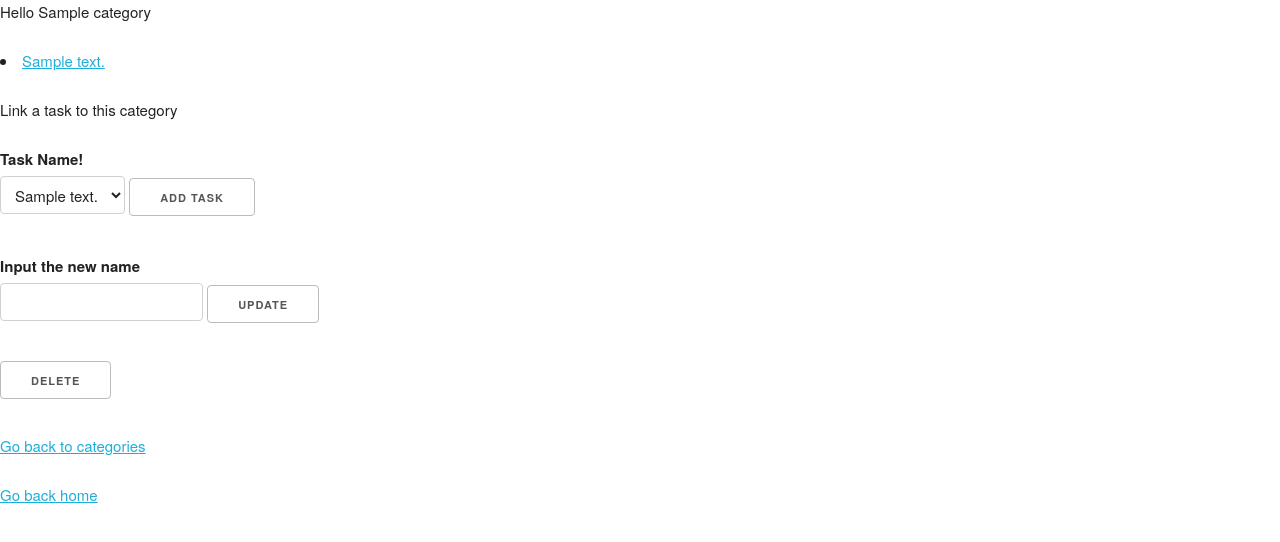
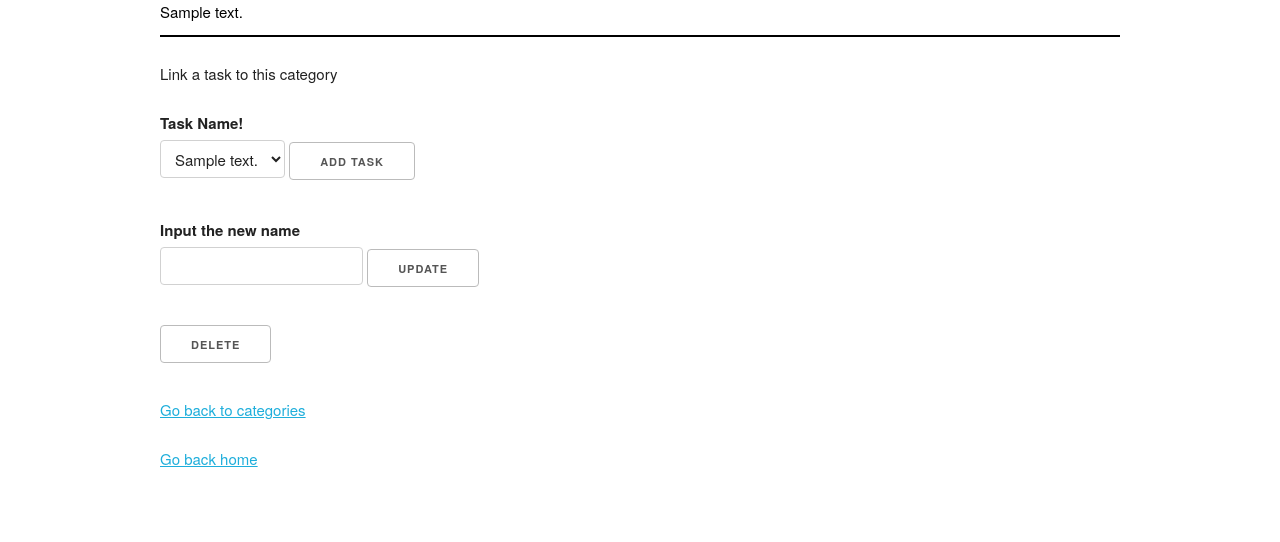
Before and after one commit to jonlin14/to_do_Tom, a PHP site: template views/category.html.twig in a window 1280 px wide. Shown: the top 542 px of the page. Run offline with PHP 8.4, Linux system fonts and the light colour scheme; the template is opened without the code that fills it: most values are stand-ins (such as "Sample title", 1, 10 or a date in 2020); some libraries are stand-ins or nearby versions.

Commit message:
Update styles

```diff
--- a/views/categories.html.twig
+++ b/views/categories.html.twig
@@ -8,14 +8,14 @@
     </head>
     <body>
         <div class = "container">
-            <h6><a href="/" %gt;>Home</a><h6>
+            <h6><a href="/">Home</a><h6>
             <div class = "jumbotron"><h3 class = "header-center">Categories</h2></div>
 
             <div class = "row">
             {% if categories is not empty %}
             <ul>
                 {% for category in categories %}
-                <li> <a href="/categories/{{ category.getId() }}">{{ category.getName() }}</a></li>
+                <li><a href="/categories/{{ category.getId() }}">{{ category.getName() }}</a></li>
                 {% endfor %}
             </ul>
 
--- a/views/category.html.twig
+++ b/views/category.html.twig
@@ -2,18 +2,20 @@
     <head>
         <link rel="stylesheet" href="/css/normalize.css" media="all">
         <link rel="stylesheet" href="/css/skeleton.css" media="all">
+        <link rel="stylesheet" href="/css/main.css" media="all">
+
         <title>To Do List</title>
     </head>
     <body>
-        <p>
-            Hello
-            {{ category.getName() }}
+        <div class="container">
             {% if all_tasks is not empty %}
+            <ul>
                 {% for task in tasks %}
                     <li><a href="/tasks/{{ task.getId() }}">{{ task.getDescription() }}</a></li>
                 {% endfor %}
+            </ul>
+
             {% endif %}
-        </p>
 
             {% if all_tasks is not empty %}
             <p>
@@ -48,5 +50,7 @@
 
             <p><a href="/categories">Go back to categories</a></p>
             <p><a href="/">Go back home</a></p>
+        </div>
+
         </body>
 </html>
--- a/views/tasks.html.twig
+++ b/views/tasks.html.twig
@@ -26,7 +26,7 @@
 
                 {% if tasks is empty %}
 
-                    <h5>There are no tasks currently. Add some below!</h5>
+                    <p>There are no tasks currently. Add some below!</p>
 
                 {% endif %}
             </div>
--- a/web/css/main.css
+++ b/web/css/main.css
@@ -5,7 +5,11 @@ h2 {
     border-right: 2px solid black;
 }
 
-ul {
+h5 {
+    margin-bottom: 5px;
+}
+
+/*ul {
     list-style-type: none;
 }
 
@@ -20,6 +24,40 @@ li a:hover {
     color: white;
 }
 
+li {
+    padding: 15px;
+    margin-bottom: 10px;
+    float: left;
+}
+
+*/
+
+ul {
+    list-style-type: none;
+}
+
+li a {
+    display: inline-block;
+    text-decoration: none;
+    color: black;
+    width:100%;
+    background-color: white;
+    height: 35px;
+}
+
+li a:hover {
+    background-color: #DEDEDE;
+    color: white;
+}
+
+li {
+    width: 100%;
+    border-bottom: 2px solid black;
+    background-color: white;
+    height: 35px;
+}
+
+
 .bubble {
     display: inline-block;
     height: 50px;
@@ -32,11 +70,6 @@ li a:hover {
     text-decoration: none;
 }
 
-li {
-    padding: 15px;
-    margin-bottom: 10px;
-    float: left;
-}
 
 .caution {
     background-color: #FA7575;
@@ -55,3 +88,9 @@ li {
 .ahref {
     margin-top:10px;
 }
+
+.darken {
+    background-color: #ccc;
+    padding: 5px;
+    margin-bottom: 15px;
+}
```
Also changed, not shown: src/Category.php (+9 -0 lines), views/task.html.twig (+18 -17 lines).
